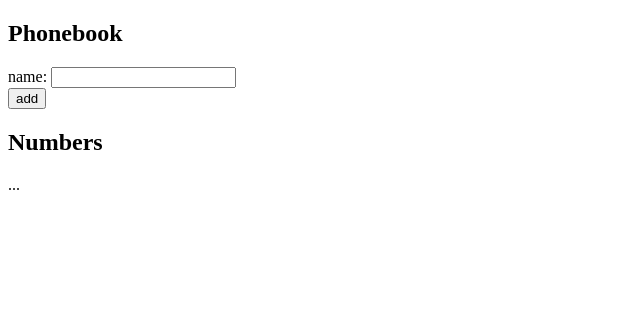
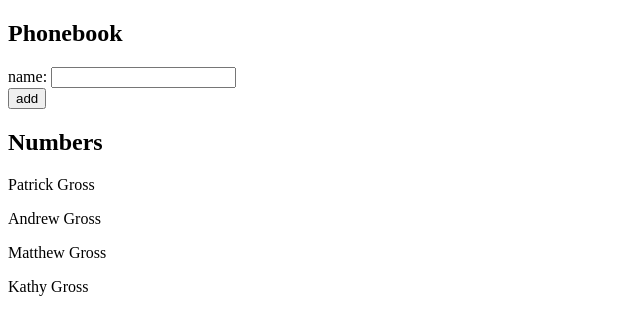
Before and after one commit to BearsLair/phonebook-frontend, a React (Vite) app in the folder phonebook-frontend/: page / in a window 1280 px wide. Shown: the top 334 px of the page, without its empty margins (0-640 px from the left). Built offline with nearby package versions, Linux system fonts and the light colour scheme.

Commit message:
passing props is working

```diff
--- a/phonebook-frontend/src/App.jsx
+++ b/phonebook-frontend/src/App.jsx
@@ -1,22 +1,39 @@
 import { useState } from "react";
+import Names from "./components/Names";
 
 const App = () => {
-  const [persons, setPersons] = useState([{ name: "Arto Hellas" }]);
+  const [persons, setPersons] = useState([
+    { name: "Patrick Gross" },
+    { name: "Andrew Gross" },
+    { name: "Matthew Gross" },
+    { name: "Kathy Gross" },
+  ]);
   const [newName, setNewName] = useState("");
+
+  const nameInput = (event) => {
+    setNewName(event.target.value);
+  };
+
+  const addName = (newName) => {
+    setPersons(persons.push(newName));
+    setNewName("");
+  };
 
   return (
     <div>
       <h2>Phonebook</h2>
       <form>
         <div>
-          name: <input />
+          name: <input onChange={nameInput} />
         </div>
         <div>
-          <button type="submit">add</button>
+          <button type="submit" onClick={addName}>
+            add
+          </button>
         </div>
       </form>
       <h2>Numbers</h2>
-      ...
+      <Names persons={persons} />
     </div>
   );
 };
--- /dev/null
+++ b/phonebook-frontend/src/components/Names.jsx
@@ -0,0 +1,11 @@
+const Names = ({ persons }) => {
+  return (
+    <div>
+      {persons.map((person) => {
+        return <p key={persons.indexOf(person)}>{person.name}</p>;
+      })}
+    </div>
+  );
+};
+
+export default Names;
```
